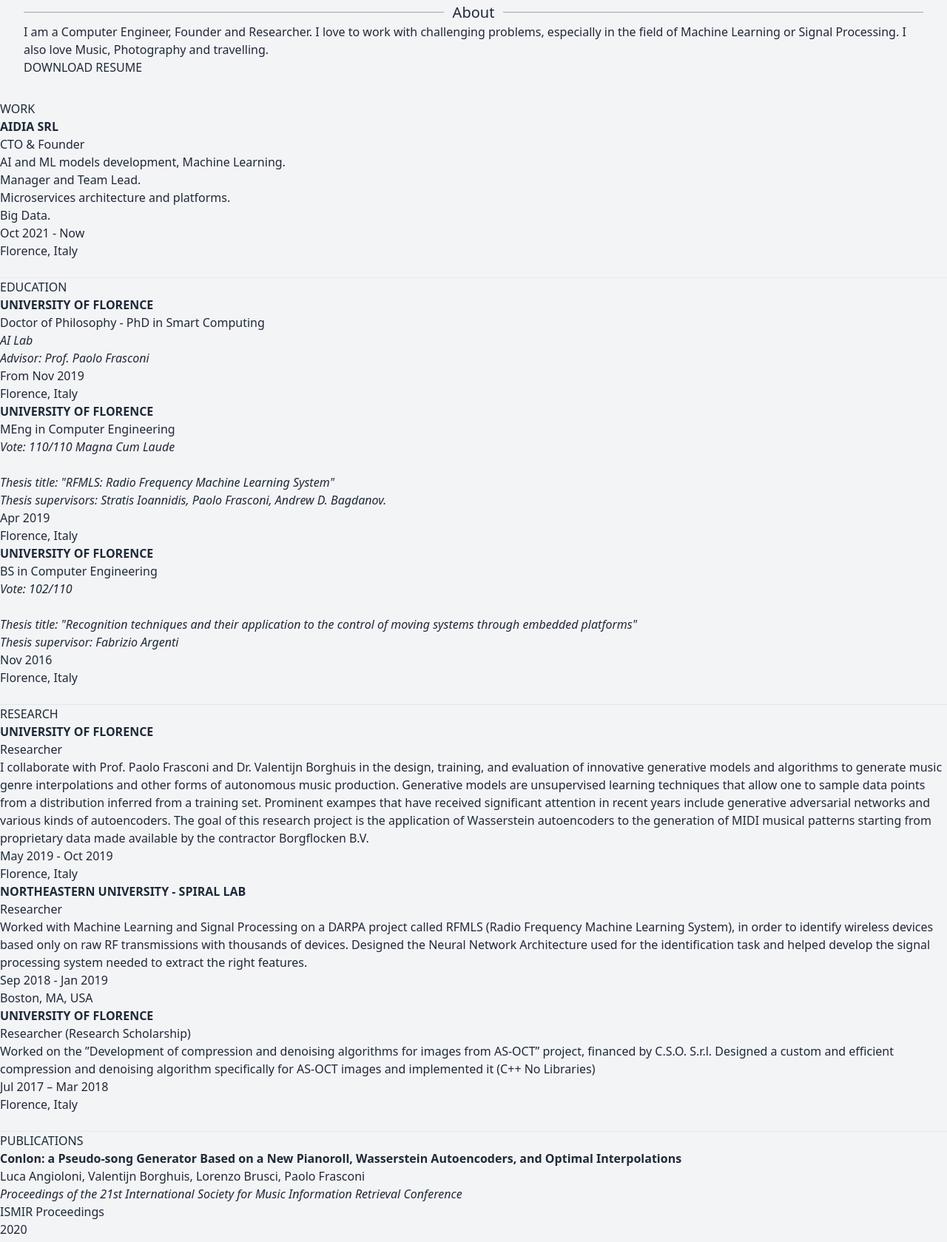
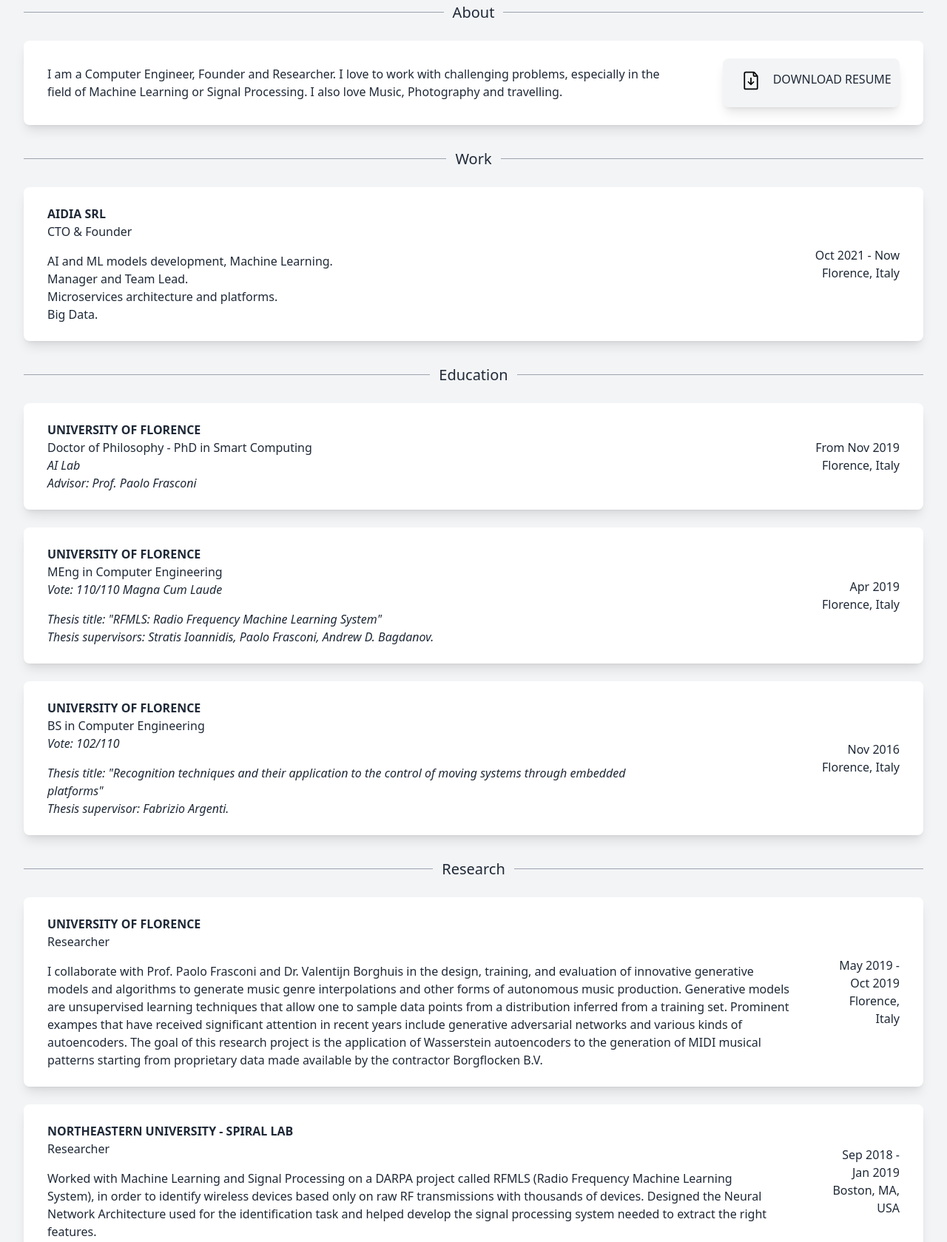
Before and after one commit to LucaAngioloni/lucaangioloni.github.io, a website: page index.html in a window 1280 px wide. Shown: the part 681-2360 px from the top of the page at 74% size. Drawn offline with nearby package versions, Linux system fonts and the light colour scheme; files that its build step writes are made by us from their sources.

Commit message:
added cards

```diff
--- a/css/main.css
+++ b/css/main.css
@@ -16,4 +16,8 @@
   .mobile-menu-item {
     @apply border-transparent text-gray-500 hover:bg-gray-50 hover:border-gray-300 hover:text-gray-700 dark:text-gray-300 dark:hover:bg-gray-700 dark:hover:text-white block px-3 py-2 rounded-md text-base font-medium;
   }
+
+  .card {
+    @apply my-6 flex flex-col md:flex-row justify-between rounded-lg shadow-lg bg-white dark:bg-gray-800;
+  }
 }
--- a/index.html
+++ b/index.html
@@ -315,39 +315,51 @@
             </span>
           </div>
         </div>
-        <div class="flex-row">
-          <div class="flex-grow inline-flex">
-            <p>
+        <div class="card">
+          <p class="self-center mx-8 my-6">
             I am a Computer Engineer, Founder and Researcher. I love to work
             with challenging problems, especially in the field of Machine
             Learning or Signal Processing. I also love Music, Photography and
             travelling.
           </p>
-          </div>
-          <div class="flex-shrink inline-flex">
-            <p>
-              <a href="/resume/Resume.pdf" target="_blank"
-                ><i class="far fa-file"></i> <sm>DOWNLOAD RESUME</sm></a
+          <p
+            class="self-center mx-8 my-6 bg-gray-100 hover:bg-gray-200 dark:bg-gray-700 dark:hover:bg-gray-600 rounded-lg shadow-lg px-4 py-4 w-80 basis-1/3"
           >
+            <a
+              href="/resume/Resume.pdf"
+              target="_blank"
+              class="inline-flex justify-between"
+              ><img
+                src="/imgs/icons/file.svg"
+                class="signature-white h-7 mx-2"
+              />
+              <span class="mr-2 px-2">DOWNLOAD&nbspRESUME</span>
+            </a>
           </p>
-          </div>
         </div>
       </div>
     </section>
 
     <!-- WORK SECTION -->
-    <section id="work" name="work"></section>
-    <div class="container desc">
-      <div class="row padded">
-        <div class="col-lg-2">
-          <h5 class="centered">WORK</h5>
+    <section id="work" name="work" class="my-8">
+      <div class="max-w-7xl mx-auto px-4 sm:px-6 lg:px-8">
+        <div class="relative">
+          <div class="absolute inset-0 flex items-center" aria-hidden="true">
+            <div class="w-full border-t border-gray-400"></div>
           </div>
-        <div class="col-lg-8 center-text">
-          <p class="tight">
-            <strong style="font-weight: 600">AIDIA SRL</strong><br />
+          <div class="relative flex justify-center">
+            <span class="px-3 text-xl font-medium bg-gray-100 dark:bg-gray-700">
+              Work
+            </span>
+          </div>
+        </div>
+        <div class="card">
+          <div class="self-center mx-8 my-6">
+            <p>
+              <strong class="font-bold">AIDIA SRL</strong><br />
               CTO & Founder <br />
             </p>
-          <p>
+            <p class="mt-4">
               <more
                 >AI and ML models development, Machine Learning. <br />
                 Manager and Team Lead. <br />Microservices architecture and
@@ -355,8 +367,8 @@
               >
             </p>
           </div>
-        <div class="col-lg-2 center-text">
-          <p>
+          <div class="self-center mx-8 my-6 w-80">
+            <p class="text-right">
               <sm
                 >Oct 2021 - Now <br />
                 Florence, Italy
@@ -364,141 +376,146 @@
             </p>
           </div>
         </div>
-      <br />
-      <hr />
       </div>
+    </section>
 
     <!-- EDUCATION SECTION -->
-    <section id="education" name="education"></section>
-    <div class="container desc">
-      <div class="row padded">
-        <div class="col-lg-2">
-          <h5 class="centered">EDUCATION</h5>
+    <section id="education" name="education" class="my-8">
+      <div class="max-w-7xl mx-auto px-4 sm:px-6 lg:px-8">
+        <div class="relative">
+          <div class="absolute inset-0 flex items-center" aria-hidden="true">
+            <div class="w-full border-t border-gray-400"></div>
           </div>
-        <div class="col-lg-8 center-text">
+          <div class="relative flex justify-center">
+            <span class="px-3 text-xl font-medium bg-gray-100 dark:bg-gray-700">
+              Education
+            </span>
+          </div>
+        </div>
+        <div class="card">
+          <div class="self-center mx-8 my-6">
             <p>
-            <strong style="font-weight: 600">UNIVERSITY OF FLORENCE</strong
-            ><br />
+              <strong class="font-bold">UNIVERSITY OF FLORENCE</strong><br />
               Doctor of Philosophy - PhD in Smart Computing
               <br /><i>AI Lab</i> <br /><i>Advisor: Prof. Paolo Frasconi</i>
             </p>
           </div>
-        <div class="col-lg-2 center-text">
-          <p>
+          <div class="self-center mx-8 my-6 w-80">
+            <p class="text-right">
               <sm>From Nov 2019</sm><br />
               <imp><sm>Florence, Italy</sm></imp>
             </p>
           </div>
         </div>
-      <div class="row padded">
-        <div class="col-lg-2">
-          <h5 class="centered"></h5>
-        </div>
-        <div class="col-lg-8 center-text">
+        <div class="card">
+          <div class="self-center mx-8 my-6">
             <p>
-            <strong style="font-weight: 600">UNIVERSITY OF FLORENCE</strong
-            ><br />
+              <strong class="font-bold">UNIVERSITY OF FLORENCE</strong><br />
               MEng in Computer Engineering
-            <br /><i>Vote: 110/110 Magna Cum Laude</i><br />
-            <br /><i
-              >Thesis title: "RFMLS: Radio Frequency Machine Learning System"</i
+              <br /><i>Vote: 110/110 Magna Cum Laude</i>
+            </p>
+            <p class="mt-4">
+              <i
+                >Thesis title: "RFMLS: Radio Frequency Machine Learning
+                System"</i
               >
               <br /><i
-              >Thesis supervisors: Stratis Ioannidis, Paolo Frasconi, Andrew D.
-              Bagdanov.</i
+                >Thesis supervisors: Stratis Ioannidis, Paolo Frasconi, Andrew
+                D. Bagdanov.</i
               >
             </p>
           </div>
-        <div class="col-lg-2 center-text">
-          <p>
+          <div class="self-center mx-8 my-6 w-80">
+            <p class="text-right">
               <sm>Apr 2019</sm><br />
               <imp><sm>Florence, Italy</sm></imp>
             </p>
           </div>
         </div>
-      <div class="row padded">
-        <div class="col-lg-2">
-          <h5 class="centered"></h5>
-        </div>
-        <div class="col-lg-8 center-text">
+        <div class="card">
+          <div class="self-center mx-8 my-6">
             <p>
-            <strong style="font-weight: 600">UNIVERSITY OF FLORENCE</strong
-            ><br />
+              <strong class="font-bold">UNIVERSITY OF FLORENCE</strong><br />
               BS in Computer Engineering
-            <br /><i>Vote: 102/110</i><br />
-            <br /><i
+              <br /><i>Vote: 102/110</i>
+            </p>
+            <p class="mt-4">
+              <i
                 >Thesis title: "Recognition techniques and their application to
                 the control of moving systems through embedded platforms"</i
               >
-            <br /><i>Thesis supervisor: Fabrizio Argenti</i>
+              <br /><i>Thesis supervisor: Fabrizio Argenti.</i>
             </p>
           </div>
-        <div class="col-lg-2 center-text">
-          <p>
+          <div class="self-center mx-8 my-6 w-80">
+            <p class="text-right">
               <sm>Nov 2016</sm><br />
               <imp><sm>Florence, Italy</sm></imp>
             </p>
           </div>
         </div>
-      <br />
-      <hr />
       </div>
+    </section>
 
     <!-- RESEARCH SECTION -->
-    <section id="research" name="research"></section>
-    <div class="container desc">
-      <div class="row padded">
-        <div class="col-lg-2">
-          <h5 class="centered">RESEARCH</h5>
+    <section id="research" name="research" class="my-8">
+      <div class="max-w-7xl mx-auto px-4 sm:px-6 lg:px-8">
+        <div class="relative">
+          <div class="absolute inset-0 flex items-center" aria-hidden="true">
+            <div class="w-full border-t border-gray-400"></div>
           </div>
-        <div class="col-lg-8 center-text">
-          <p class="tight">
-            <strong style="font-weight: 600">UNIVERSITY OF FLORENCE</strong
-            ><br />
-            Researcher <br />
+          <div class="relative flex justify-center">
+            <span class="px-3 text-xl font-medium bg-gray-100 dark:bg-gray-700">
+              Research
+            </span>
+          </div>
+        </div>
+        <div class="card">
+          <div class="self-center mx-8 my-6">
+            <p>
+              <strong class="font-bold">UNIVERSITY OF FLORENCE</strong><br />
+              Researcher
             </p>
-          <p>
+            <p class="mt-4">
               <more
                 >I collaborate with Prof. Paolo Frasconi and Dr. Valentijn
                 Borghuis in the design, training, and evaluation of innovative
                 generative models and algorithms to generate music genre
                 interpolations and other forms of autonomous music production.
-              Generative models are unsupervised learning techniques that allow
-              one to sample data points from a distribution inferred from a
-              training set. Prominent exampes that have received significant
-              attention in recent years include generative adversarial networks
-              and various kinds of autoencoders. The goal of this research
-              project is the application of Wasserstein autoencoders to the
-              generation of MIDI musical patterns starting from proprietary data
-              made available by the contractor Borgflocken B.V.</more
+                Generative models are unsupervised learning techniques that
+                allow one to sample data points from a distribution inferred
+                from a training set. Prominent exampes that have received
+                significant attention in recent years include generative
+                adversarial networks and various kinds of autoencoders. The goal
+                of this research project is the application of Wasserstein
+                autoencoders to the generation of MIDI musical patterns starting
+                from proprietary data made available by the contractor
+                Borgflocken B.V.</more
               >
             </p>
           </div>
-        <div class="col-lg-2 center-text">
-          <p>
+          <div class="self-center mx-8 my-6 w-80">
+            <p class="text-right">
               <sm
-              >May 2019 - Oct 2019<br />
+                >May&nbsp2019&nbsp-&nbspOct&nbsp2019<br />
                 Florence, Italy</sm
               >
             </p>
           </div>
         </div>
-      <div class="row padded">
-        <div class="col-lg-2">
-          <h5 class="centered"></h5>
-        </div>
-        <div class="col-lg-8 center-text">
-          <p class="tight">
-            <strong style="font-weight: 600"
+        <div class="card">
+          <div class="self-center mx-8 my-6">
+            <p>
+              <strong class="font-bold"
                 >NORTHEASTERN UNIVERSITY - SPIRAL LAB</strong
               ><br />
-            Researcher <br />
+              Researcher
             </p>
-          <p>
+            <p class="mt-4">
               <more
                 >Worked with Machine Learning and Signal Processing on a DARPA
-              project called RFMLS (Radio Frequency Machine Learning System), in
-              order to identify wireless devices based only on raw RF
+                project called RFMLS (Radio Frequency Machine Learning System),
+                in order to identify wireless devices based only on raw RF
                 transmissions with thousands of devices. Designed the Neural
                 Network Architecture used for the identification task and helped
                 develop the signal processing system needed to extract the right
@@ -506,47 +523,42 @@
               >
             </p>
           </div>
-        <div class="col-lg-2 center-text">
-          <p>
+          <div class="self-center mx-8 my-6 w-80">
+            <p class="text-right">
               <sm
-              >Sep 2018 - Jan 2019<br />
+                >Sep&nbsp2018&nbsp-&nbspJan&nbsp2019<br />
                 Boston, MA, USA</sm
               >
             </p>
           </div>
         </div>
-      <div class="row padded">
-        <div class="col-lg-2">
-          <h5 class="centered"></h5>
-        </div>
-        <div class="col-lg-8 center-text">
-          <p class="tight">
-            <strong style="font-weight: 600">UNIVERSITY OF FLORENCE</strong
-            ><br />
-            Researcher (Research Scholarship) <br />
+        <div class="card">
+          <div class="self-center mx-8 my-6">
+            <p>
+              <strong class="font-bold">UNIVERSITY OF FLORENCE</strong><br />
+              Researcher (Research Scholarship)
             </p>
-          <p>
+            <p class="mt-4">
               <more
                 >Worked on the ”Development of compression and denoising
                 algorithms for images from AS-OCT” project, financed by C.S.O.
                 S.r.l. Designed a custom and efficient compression and denoising
                 algorithm specifically for AS-OCT images and implemented it (C++
-              No Libraries)</more
+                No Libraries).</more
               >
             </p>
           </div>
-        <div class="col-lg-2 center-text">
-          <p>
+          <div class="self-center mx-8 my-6 w-80">
+            <p class="text-right">
               <sm
-              >Jul 2017 – Mar 2018<br />
+                >Jul&nbsp2017&nbsp-&nbspMar&nbsp2018<br />
                 Florence, Italy</sm
               >
             </p>
           </div>
         </div>
-      <br />
-      <hr />
       </div>
+    </section>
 
     <!-- PUBLICATIONS SECTION -->
     <section id="publications" name="publications"></section>
--- a/tailwind.config.js
+++ b/tailwind.config.js
@@ -1,5 +1,5 @@
 module.exports = {
-  content: ["./index.html", "./js/*.{js}"],
+  content: ["./index.html", "./js/*.js"],
   theme: {
     extend: {},
   },
```
Also changed, not shown: imgs/icons/file.svg (added). Lines whose indentation alone changed are shown as unchanged.
